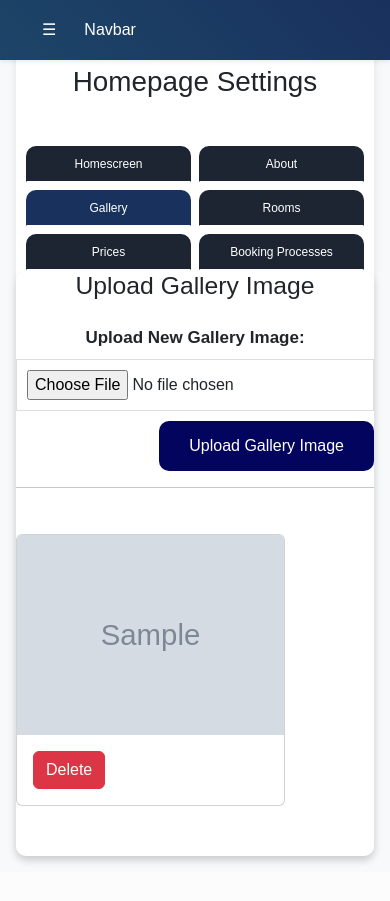
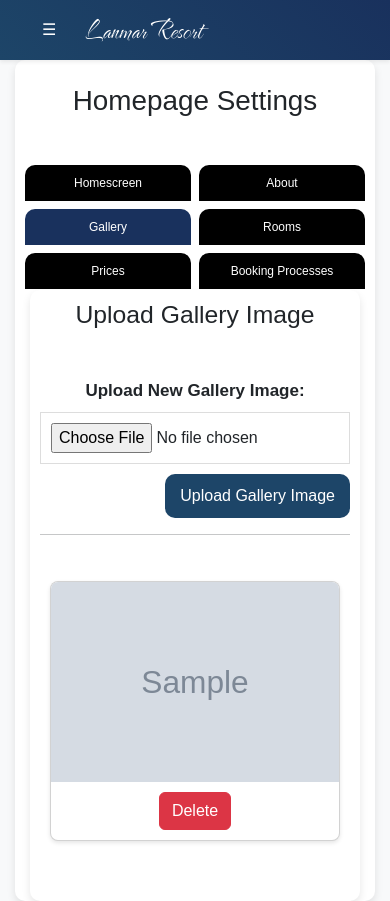
Before and after one commit to damoojiii/Lanmar, a PHP site: page /homepage_section2.php in a window 390 px wide. Before the commit the page ends 864 px from the top, so only its background shows below. Run offline with PHP 8.4, Linux system fonts and the light colour scheme; the visitor is signed in with stand-in values (Sample User, id 1); tables that the repository leaves empty or names only in its code hold one stand-in row (values such as "Sample post"); grey boxes marked "Sample" are stand-in pictures; some libraries are stand-ins or nearby versions; some web fonts are replaced.

Commit message:
Add files via upload

```diff
--- a/homepage_section2.php
+++ b/homepage_section2.php
@@ -71,7 +71,11 @@ if (isset($_POST['delete_id'])) {
 
         #sidebar span {
             font-family: 'nautigal';
-            font-size: 30px !important;
+            font-size: 50px !important;
+        }
+        .font-logo-mobile{
+            font-family: 'nautigal';
+            font-size: 30px;
         }
 
         #sidebar {
@@ -86,12 +90,11 @@ if (isset($_POST['delete_id'])) {
         }
 
         header {
-            position: fixed;
+            position: none;
             top: 0;
             left: 0;
             right: 0;
             height: 60px;
-            background-color: #001A3E;
             z-index: 1000;
             display: flex;
             align-items: center;
@@ -110,8 +113,8 @@ if (isset($_POST['delete_id'])) {
         #main-content {
             transition: margin-left 0.3s ease;
             margin-left: 250px;
-            margin-top: 25px;
-            padding: 20px;
+            margin-top: 25px; /* Add top margin for header */
+            padding: 20px; /* Padding for content */
         }
 
         hr {
@@ -146,6 +149,7 @@ if (isset($_POST['delete_id'])) {
             display: inline-block;
             font-size: 20px;
         }
+
         .navcircle{
             font-size: 7px;
             text-align: justify;
@@ -192,7 +196,9 @@ if (isset($_POST['delete_id'])) {
 
         .flex-container {
             display: flex;
+            flex-direction: column;
             gap: 20px;
+            padding: 0 15px;
         }
         .settings-form-container {
             margin-bottom: 20px;
@@ -347,9 +353,9 @@ if (isset($_POST['delete_id'])) {
 
     .settings-form button,
     .save-btn {
-            border-radius: 10px !important;  /* Added !important to override Bootstrap */
-            padding: 13px 30px;
-            background-color: #03045e;
+        border-radius: 10px !important;
+        padding: 10px 15px;
+        background-color: rgb(29, 69, 104);
         border: none;
         cursor: pointer;
         color: white;
@@ -405,16 +411,6 @@ if (isset($_POST['delete_id'])) {
             justify-content: end;
         }
 
-        .settings-form button,
-        .save-btn {
-            border-radius: 10px !important;
-            padding: 13px 30px;
-            background-color: #03045e;
-            border: none;
-            cursor: pointer;
-            color: white;
-        }
-
         /* Tab container styles */
         .tab-container {
             display: flex;
@@ -441,10 +437,6 @@ if (isset($_POST['delete_id'])) {
             width: 100%;
         }
 
-        .tab-container .tab.active {
-            background-color: #19315D;
-        }
-
         .tab:hover {
             background-color: #0175FE;
         }
@@ -464,8 +456,8 @@ if (isset($_POST['delete_id'])) {
                 padding: 8px 15px;
                 font-size: 12px;
             }
-            .main-content{
-                padding: 0;
+            .main-content, #main-content{
+                padding: 0 !important;
             }
             .btn-modal{
                 width: 100%;
@@ -476,6 +468,44 @@ if (isset($_POST['delete_id'])) {
                 grid-template-rows: repeat(2, auto); /* Two rows, auto height */
                 gap: 10px; /* Optional: spacing between items */
                 padding: 10px; /* Optional: padding around the grid */
+            }
+            #sidebar {
+                position: fixed;
+                transform: translateX(-100%);
+                z-index: 199;
+            }
+
+            #sidebar.show {
+                transform: translateX(0); /* Show sidebar */
+            }
+
+            #header.shifted{
+                margin-left: 250px;
+                width: calc(100% - 250px);
+            }
+            #header{
+                background: linear-gradient(45deg,rgb(29, 69, 104),#19315D);
+                padding: 15px;
+                margin: 0;
+                width: 100%;
+                position: fixed;
+            }
+            #header span{
+                display: block;
+            }
+            #header.shifted .font-logo-mobile{
+                display: none;
+            }
+            #main-content{
+                margin-top: 60px;
+                padding-inline: 10px;
+            }
+            .logout{
+                margin-bottom: 3rem;
+            }
+            .settings-form-container {
+                margin-top: 10px;
+                padding-inline: 10px;
             }
         }
 
@@ -495,9 +525,9 @@ if (isset($_POST['delete_id'])) {
             display: flex;
             overflow-x: auto;
             gap: 20px;
-            padding: 10px 0;
-            scrollbar-width: thin;
-            scrollbar-color: #001A3E #f0f0f0;
+            padding: 20px;
+            scroll-behavior: smooth;
+            -webkit-overflow-scrolling: touch;
         }
 
         .gallery-scroll::-webkit-scrollbar {
@@ -505,68 +535,60 @@ if (isset($_POST['delete_id'])) {
         }
 
         .gallery-scroll::-webkit-scrollbar-track {
-            background: #f0f0f0;
+            background: #f1f1f1;
             border-radius: 4px;
         }
 
         .gallery-scroll::-webkit-scrollbar-thumb {
-            background: #001A3E;
+            background: #19315D;
             border-radius: 4px;
         }
 
         .gallery-scroll .card {
             min-width: 250px;
-            margin: 0;
-            flex: 0 0 auto;
+            max-width: 250px;
+            border-radius: 8px;
+            overflow: hidden;
+            box-shadow: 0 2px 4px rgba(0,0,0,0.1);
         }
 
         .gallery-scroll .card img {
+            width: 100%;
             height: 200px;
             object-fit: cover;
         }
 
-        @media (max-width: 768px){
-            #header{
-                background: linear-gradient(45deg,rgb(29, 69, 104),#19315D);
+        .gallery-scroll .card .card-body {
+            padding: 10px;
+            text-align: center;
         }
-            .modal-body h6 {
-                font-size: 16px; /* Slightly larger headers for readability */
+
+        /* Override horizontal scroll for mobile */
+        @media (max-width: 768px) {
+            .gallery-scroll {
+                display: flex;
+                flex-wrap: wrap;
+                gap: 10px;
+                padding: 10px;
+                justify-content: center;
             }
-            .table thead th {
-                font-size: 0.8rem;
-                padding: 0.5rem;
-            }
-            .table tbody td {
-                font-size: 0.8rem;
-                padding: 0.5rem;
+
+            .gallery-scroll .card {
+                width: 100%;
+                max-width: none;
+                min-width: auto;
+                margin-bottom: 10px;
             }
         }
-        @media (max-width: 576px) {
-            #header{
-                background: linear-gradient(45deg,rgb(29, 69, 104),#19315D);
-            }
-            .modal-body h6 {
-                font-size: 16px; /* Slightly larger headers for readability */
-            }
-            .table thead th {
-                font-size: 0.8rem;
-                padding: 0.5rem;
-            }
-            .table tbody td {
-                font-size: 0.8rem;
-                padding: 0.5rem;
-            }
-        }
-
     </style>
 </head>
 <body>
     <!-- Header -->
     <header id="header" class="bg-light shadow-sm">
-        <button id="hamburger" class="btn btn-primary" onclick="toggleSidebar()">
+        <button id="hamburger" class="btn btn-primary">
             ☰
         </button>
-        <span class="text-white ms-3">Navbar</span>
+        <span class="text-white ms-3 font-logo-mobile">Lanmar Resort</span>
     </header>
 
     <!-- Sidebar -->
@@ -709,7 +731,7 @@ if (isset($_POST['delete_id'])) {
 
                             <form class="settings-form" method="POST" enctype="multipart/form-data">
                                 <div class="form-group text-center">
-                                    <label for="gallery_image" class="mb-2">Upload New Gallery Image:</label>
+                                    <label for="gallery_image" class="mt-5 mb-2">Upload New Gallery Image:</label>
                                     <input type="file" name="gallery_image" id="gallery_image" accept="image/*" required class="form-control-file mx-auto d-block" aria-label="Upload New Gallery Image">
                                 </div>
                                 <div class="button-container">
@@ -733,7 +755,7 @@ if (isset($_POST['delete_id'])) {
                                     }
                                     echo '</div>';
                                 } else {
-                                    echo '<p>No images found in the gallery.</p>';
+                                    echo '<p class="text-center">No images found in the gallery.</p>';
                                 }
                                 ?>
                             </div>
@@ -799,37 +821,4 @@ if (isset($_POST['delete_id'])) {
     </script>
 
 </body>
-<style>
-      .tab-container {
-        display: flex;
-        margin-top: 5px;
-        margin-bottom: 1px;
-    }
-
-    .tab-container .tab.active {
-        background-color: #19315D;
-        color: white;
-    }
-
-    .tab-container .tab {
-        padding: 8px 29.8px;
-        text-align: center;
-        cursor: pointer;
-        border: 1px solid transparent;
-        border-radius: 10px 10px 0 0;
-        margin-right: 21px;
-        transition: 0.3s;
-        background-color: white;
-        font-size: 12px;
-        background-color: #1c2531;
-        color: white;
-        border-bottom: 1px solid white;
-        text-decoration: none;
-    }
-
-    .tab:hover {
-        background-color: #0175FE;
-        color: white;
-    }
-</style>
 </html>
--- a/homepage_section3.php
+++ b/homepage_section3.php
@@ -514,10 +514,10 @@ if ($_SERVER['REQUEST_METHOD'] == 'POST') {
 <body>
     <!-- Header -->
     <header id="header" class="bg-light shadow-sm">
-        <button id="hamburger" class="btn btn-primary" onclick="toggleSidebar()">
+        <button id="hamburger" class="btn btn-primary">
             ☰
         </button>
-        <span class="text-white ms-3">Navbar</span>
+        <span class="text-white ms-3 font-logo-mobile">Lanmar Resort</span>
     </header>
 
     <!-- Sidebar -->
--- a/homepage_settings.php
+++ b/homepage_settings.php
@@ -470,7 +470,7 @@ if ($_SERVER['REQUEST_METHOD'] == 'POST' && isset($_FILES['background_image']))
     <div id="main-content" class="p-3">
         <div class="flex-container">
             <div class="main-content">
-                <h2 class="text-center mb-5 mt-4"><strong>Homepage Settings</strong></h2>
+                <h1 class="text-center mb-5 mt-4">Homepage Settings</h1>
 
                 <div class="tab-container">
                     <a href="homepage_settings.php">
```
Lines whose indentation alone changed are shown as unchanged.
